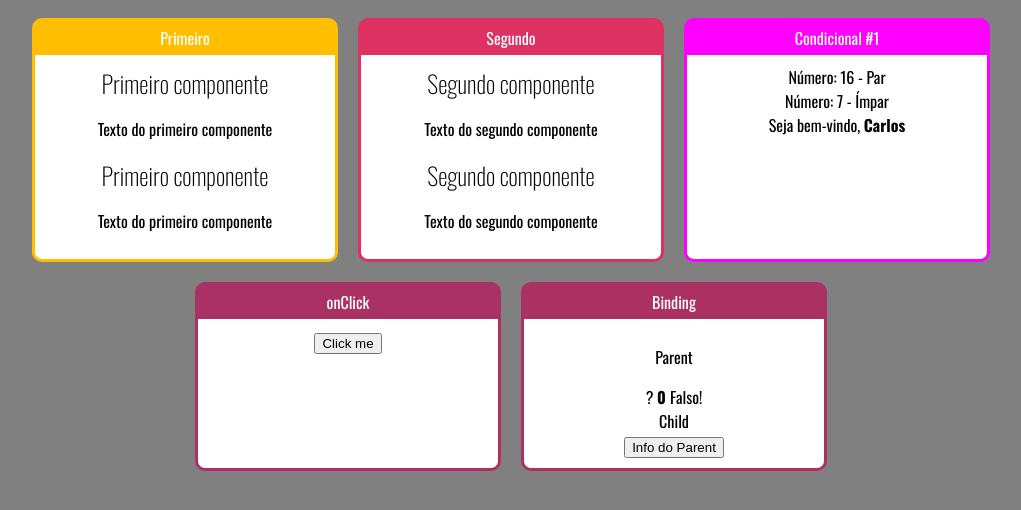
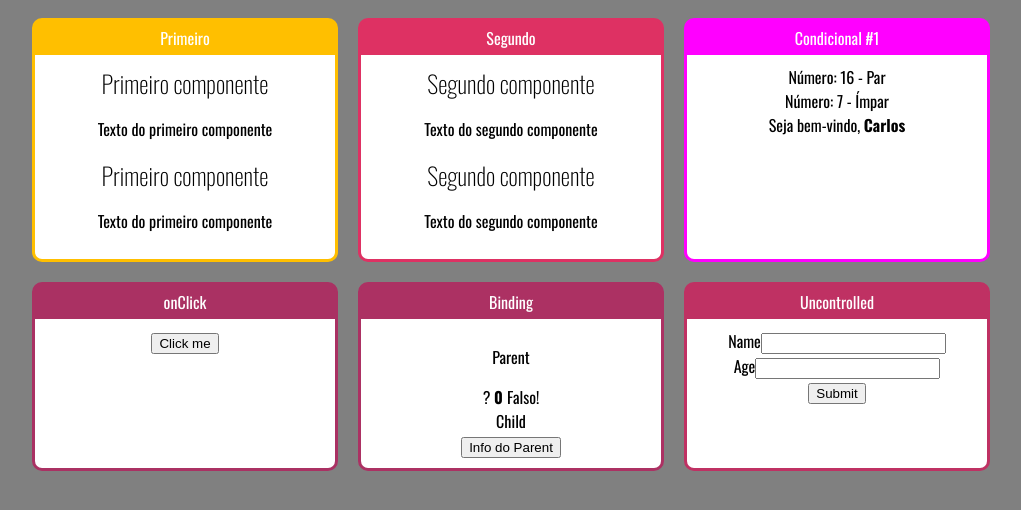
Before and after one commit to itfernandolira/react-basics-part-two, a React (Create React App) app: page / in a window 1280 px wide. Shown: the top 510 px of the page, without its empty margins (129-1150 px from the left). Built offline with nearby package versions, Linux system fonts and the light colour scheme.

Commit message:
Uncontrolled component

```diff
--- a/src/App.js
+++ b/src/App.js
@@ -5,6 +5,7 @@ import ParOuImpar from "./components/basic/ParOuImpar";
 import UserInfo from "./components/basic/UserInfo";
 import OnClick from "./components/basic/OnClick";
 import ElementParent from "./components/basic/ElementParent";
+import Uncontrolled from "./components/basic/Uncontrolled";
 import './App.css';
 
 const app = () => {
@@ -30,6 +31,9 @@ const app = () => {
                 <Card title="Binding" color="#AC3163">
                     <ElementParent />
                 </Card>
+                <Card title="Uncontrolled" color="#BF3163">
+                    <Uncontrolled />
+                </Card>
             </div>
         </div>
     )
--- /dev/null
+++ b/src/components/basic/Uncontrolled.js
@@ -0,0 +1,28 @@
+import { useRef } from "react";
+
+const Uncontrolled = () => {
+    const nameRef = useRef();
+    const ageRef = useRef();
+
+    const handleSubmit = e => {
+        e.preventDefault();
+        console.log('Name',nameRef.current.value);
+        console.log('Age',ageRef.current.value);
+    }
+
+    return (
+        <form onSubmit={handleSubmit}>
+            <div>
+                <label htmlFor="name">Name</label>
+                <input id="name" type="text" ref={nameRef}/>
+            </div>
+            <div>
+                <label htmlFor="age">Age</label>
+                <input id="age" type="number" ref={ageRef}/>
+            </div>
+            <button type="submit">Submit</button>
+        </form>
+    )
+}
+
+export default Uncontrolled;
```
